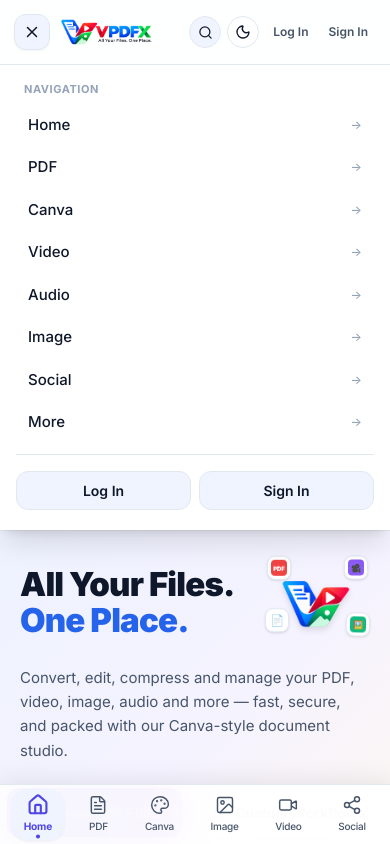
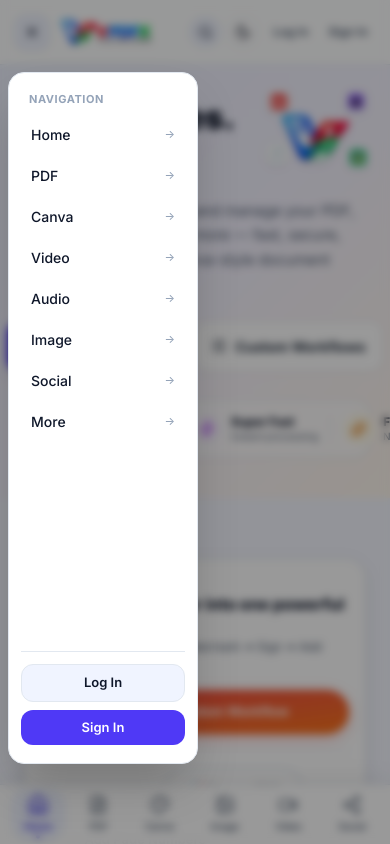
Before and after one commit to manishtarjan2/VPDFX, a Next.js app in the folder apps/web/: page / in a window 390 px wide. Both pictures are taken after a click on the button 32 px from the left and 32 px from the top of the page. Shown: the top 844 px of the page. Built offline with nearby package versions, Linux system fonts and the light colour scheme.

Commit message:
fix(mobile): place drawer outside nav with z-9999 fullscreen touch backdrop and 40% width

```diff
--- a/apps/web/src/app/category/[slug]/page.tsx
+++ b/apps/web/src/app/category/[slug]/page.tsx
@@ -49,9 +49,23 @@
 
   const [mobileMenuOpen, setMobileMenuOpen] = useState(false);
 
+  useEffect(() => {
+    if (mobileMenuOpen) {
+      document.body.style.overflow = "hidden";
+      document.body.style.touchAction = "none";
+    } else {
+      document.body.style.overflow = "";
+      document.body.style.touchAction = "";
+    }
+    return () => {
+      document.body.style.overflow = "";
+      document.body.style.touchAction = "";
+    };
+  }, [mobileMenuOpen]);
+
   return (
     <div style={{ minHeight: "100vh", display: "flex", flexDirection: "column" }}>
-      <nav className="sticky top-0 z-[100] backdrop-blur-xl border-b border-[var(--border)] transition-colors duration-300 bg-[var(--bg-card)]/85" style={{ position: "sticky", top: 0, zIndex: 100, boxShadow: "0 2px 20px rgba(0,0,0,.08)" }}>
+      <nav className="fixed top-0 left-0 right-0 w-full z-[100] backdrop-blur-xl border-b border-[var(--border)] transition-colors duration-300 bg-[var(--bg-card)]/85" style={{ boxShadow: "0 2px 20px rgba(0,0,0,.08)" }}>
         <div className="max-w-[1280px] mx-auto flex items-center h-16 px-4 sm:px-6 gap-2 sm:gap-6 justify-between">
           <div className="flex items-center gap-2 sm:gap-4 shrink-0">
             <button
@@ -88,25 +102,42 @@
               <a href="/#signin" className="text-[var(--text-secondary)] hover:text-[var(--text-primary)] hover:bg-[var(--bg-card2)] font-semibold text-[13px] sm:text-[14px] px-2.5 sm:px-3.5 py-1.5 sm:py-2 rounded-lg transition-all whitespace-nowrap no-underline">Sign In</a>
             </div>
         </div>
-        </div>
+      </nav>
+      {/* Spacer for fixed header */}
+      <div className="h-16 w-full shrink-0" aria-hidden="true" />
 
+      {/* Mobile Drawer Menu & Fullscreen Backdrop outside <nav> */}
       {mobileMenuOpen && (
-          <div className="md:hidden border-t border-[var(--border)] bg-[var(--bg-card)] px-4 py-3 shadow-xl flex flex-col gap-1 max-h-[calc(100vh-64px)] overflow-y-auto">
+        <div className="md:hidden fixed inset-0 z-[9999] flex">
+          <div
+            className="fixed inset-0 bg-black/40 backdrop-blur-xs transition-opacity cursor-pointer"
+            onClick={() => setMobileMenuOpen(false)}
+            onTouchEnd={() => setMobileMenuOpen(false)}
+          />
+          <div
+            className="relative z-10 w-[42%] sm:w-[38%] min-w-[190px] max-w-[230px] my-2 ml-2 rounded-2xl border border-[var(--border)] bg-[var(--bg-card)] px-3 py-3.5 shadow-2xl flex flex-col justify-between overflow-y-auto"
+            style={{
+              marginTop: "72px",
+              height: "calc(100vh - 64px - 64px - 24px - env(safe-area-inset-bottom, 0px))"
+            }}
+          >
+            <div className="flex flex-col gap-1">
               <div className="text-[11px] font-bold text-[var(--text-muted)] uppercase tracking-wider px-2 py-1">Navigation</div>
               {NAV_LINKS.map((link) => (
                 <a
                   key={link.label}
                   href={link.href}
                   onClick={() => setMobileMenuOpen(false)}
-                className="text-[var(--text-primary)] font-medium text-[15px] py-2 px-3 rounded-lg hover:bg-[var(--bg-card2)] transition-colors no-underline flex items-center justify-between"
+                  className="text-[var(--text-primary)] font-medium text-[14px] py-2 px-2.5 rounded-lg hover:bg-[var(--bg-card2)] transition-colors no-underline flex items-center justify-between"
                 >
                   <span>{link.label}</span>
-                <span className="text-[var(--text-muted)] text-[12px]">→</span>
+                  <span className="text-[var(--text-muted)] text-[11px]">→</span>
                 </a>
               ))}
             </div>
+          </div>
+        </div>
       )}
-      </nav>
 
       <main style={{ flex: 1, padding: "40px 24px 60px", maxWidth: 1100, margin: "0 auto", width: "100%" }}>
         <div className="flex flex-col sm:flex-row items-start sm:items-center gap-4 mb-10">
--- a/apps/web/src/app/layout.tsx
+++ b/apps/web/src/app/layout.tsx
@@ -36,7 +36,7 @@
           rel="stylesheet"
         />
       </head>
-      <body className="min-h-screen flex flex-col pb-16 md:pb-0" suppressHydrationWarning>
+      <body className="min-h-screen flex flex-col pb-24 md:pb-0" suppressHydrationWarning>
         {children}
         <MobileBottomBar />
       </body>
--- a/apps/web/src/app/page.tsx
+++ b/apps/web/src/app/page.tsx
@@ -127,8 +127,24 @@
     return () => window.removeEventListener("scroll", onScroll);
   }, []);
 
+  // Lock background body scroll when mobile drawer is open so the screen does not slide
+  useEffect(() => {
+    if (mobileMenuOpen) {
+      document.body.style.overflow = "hidden";
+      document.body.style.touchAction = "none";
+    } else {
+      document.body.style.overflow = "";
+      document.body.style.touchAction = "";
+    }
+    return () => {
+      document.body.style.overflow = "";
+      document.body.style.touchAction = "";
+    };
+  }, [mobileMenuOpen]);
+
   return (
-    <nav className="sticky top-0 z-[100] backdrop-blur-xl border-b border-[var(--border)] transition-colors duration-300 bg-[var(--bg-card)]/90 transition-shadow" style={{ boxShadow: scrolled ? "0 2px 20px rgba(0,0,0,.08)" : "none" }}>
+    <>
+      <nav className="fixed top-0 left-0 right-0 z-[100] w-full backdrop-blur-xl border-b border-[var(--border)] transition-colors duration-300 bg-[var(--bg-card)]/90 transition-shadow" style={{ boxShadow: scrolled ? "0 2px 20px rgba(0,0,0,.08)" : "none" }}>
         <div className="max-w-[1280px] mx-auto flex items-center h-16 px-3.5 sm:px-6 gap-2 sm:gap-6 justify-between">
         <div className="flex items-center gap-2 sm:gap-4 shrink-0">
           {/* Hamburger button for mobile/tablets */}
@@ -278,31 +294,53 @@
         </div>
       )}
 
-      {/* Mobile Drawer Menu (iPhone / Android / Small Tablet) */}
+      </nav>
+      {/* Spacer so page content starts cleanly below the fixed 64px header */}
+      <div className="h-16 w-full shrink-0" aria-hidden="true" />
+
+      {/* Mobile Drawer Menu & Fullscreen Backdrop outside <nav> */}
       {mobileMenuOpen && (
-        <div className="md:hidden border-t border-[var(--border)] bg-[var(--bg-card)] px-4 py-3 shadow-xl flex flex-col gap-1 max-h-[calc(100vh-64px)] overflow-y-auto">
+        <div className="md:hidden fixed inset-0 z-[9999] flex">
+          {/* Fullscreen backdrop to immediately dismiss menu on click or touch */}
+          <div
+            className="fixed inset-0 bg-black/40 backdrop-blur-xs transition-opacity cursor-pointer"
+            onClick={() => setMobileMenuOpen(false)}
+            onTouchEnd={() => setMobileMenuOpen(false)}
+          />
+
+          {/* 40% width sidebar drawer - top offset 64px to clear fixed header */}
+          <div
+            className="relative z-10 w-[42%] sm:w-[38%] min-w-[190px] max-w-[230px] my-2 ml-2 rounded-2xl border border-[var(--border)] bg-[var(--bg-card)] px-3 py-3.5 shadow-2xl flex flex-col justify-between overflow-y-auto"
+            style={{
+              marginTop: "72px",
+              height: "calc(100vh - 64px - 64px - 24px - env(safe-area-inset-bottom, 0px))"
+            }}
+          >
+            <div className="flex flex-col gap-1">
               <div className="text-[11px] font-bold text-[var(--text-muted)] uppercase tracking-wider px-2 py-1">Navigation</div>
               {NAV_LINKS.map((link) => (
                 <a
                   key={link.label}
                   href={link.href}
                   onClick={() => setMobileMenuOpen(false)}
-              className="text-[var(--text-primary)] font-medium text-[15px] py-2 px-3 rounded-lg hover:bg-[var(--bg-card2)] transition-colors no-underline flex items-center justify-between"
+                  className="text-[var(--text-primary)] font-medium text-[14px] py-2 px-2.5 rounded-lg hover:bg-[var(--bg-card2)] transition-colors no-underline flex items-center justify-between"
                 >
                   <span>{link.label}</span>
-              <span className="text-[var(--text-muted)] text-[12px]">→</span>
+                  <span className="text-[var(--text-muted)] text-[11px]">→</span>
                 </a>
               ))}
+            </div>
 
-          <div className="h-px bg-[var(--border)] my-2" />
-
-          <div className="flex gap-2 pt-1 pb-2">
-            <a href="#login" onClick={() => setMobileMenuOpen(false)} className="flex-1 text-center py-2 text-[14px] font-semibold rounded-xl border border-[var(--border)] text-[var(--text-primary)] bg-[var(--bg-card2)] no-underline">Log In</a>
-            <a href="#signin" onClick={() => setMobileMenuOpen(false)} className="flex-1 text-center py-2 text-[14px] font-semibold rounded-xl border border-[var(--border)] text-[var(--text-primary)] bg-[var(--bg-card2)] no-underline">Sign In</a>
+            <div className="pt-3 border-t border-[var(--border)] mt-2">
+              <div className="flex flex-col gap-2 pb-1">
+                <a href="#login" onClick={() => setMobileMenuOpen(false)} className="w-full text-center py-2 text-[13px] font-semibold rounded-xl border border-[var(--border)] text-[var(--text-primary)] bg-[var(--bg-card2)] no-underline">Log In</a>
+                <a href="#signin" onClick={() => setMobileMenuOpen(false)} className="w-full text-center py-2 text-[13px] font-semibold rounded-xl bg-indigo-600 text-white font-bold no-underline">Sign In</a>
+              </div>
+            </div>
           </div>
         </div>
       )}
-    </nav>
+    </>
   );
 }
 
--- a/apps/web/src/app/workflow/page.tsx
+++ b/apps/web/src/app/workflow/page.tsx
@@ -296,7 +296,7 @@
 
   return (
     <div className="min-h-screen flex flex-col font-[var(--font-inter)] text-[var(--text-primary)]">
-      <nav className="sticky top-0 z-[100] backdrop-blur-xl border-b border-[var(--border)] transition-colors duration-300 bg-[var(--bg-card)]/85 shadow-[0_2px_20px_rgba(0,0,0,.08)]">
+      <nav className="fixed top-0 left-0 right-0 w-full z-[100] backdrop-blur-xl border-b border-[var(--border)] transition-colors duration-300 bg-[var(--bg-card)]/85 shadow-[0_2px_20px_rgba(0,0,0,.08)]">
         <div className="max-w-[1280px] mx-auto flex items-center h-16 px-4 sm:px-6 gap-2 sm:gap-6 justify-between">
           <div className="flex items-center gap-2 sm:gap-4 shrink-0">
             <button
@@ -330,6 +330,8 @@
           </div>
         </div>
       </nav>
+      {/* Spacer for fixed header */}
+      <div className="h-16 w-full shrink-0" aria-hidden="true" />
 
       <main className="flex-1 w-full max-w-[1000px] mx-auto px-4 py-6 sm:px-6 sm:py-10">
 
```
Also changed, not shown: apps/web/src/app/tools/page.tsx (+39 -8 lines). Lines whose indentation alone changed are shown as unchanged.
